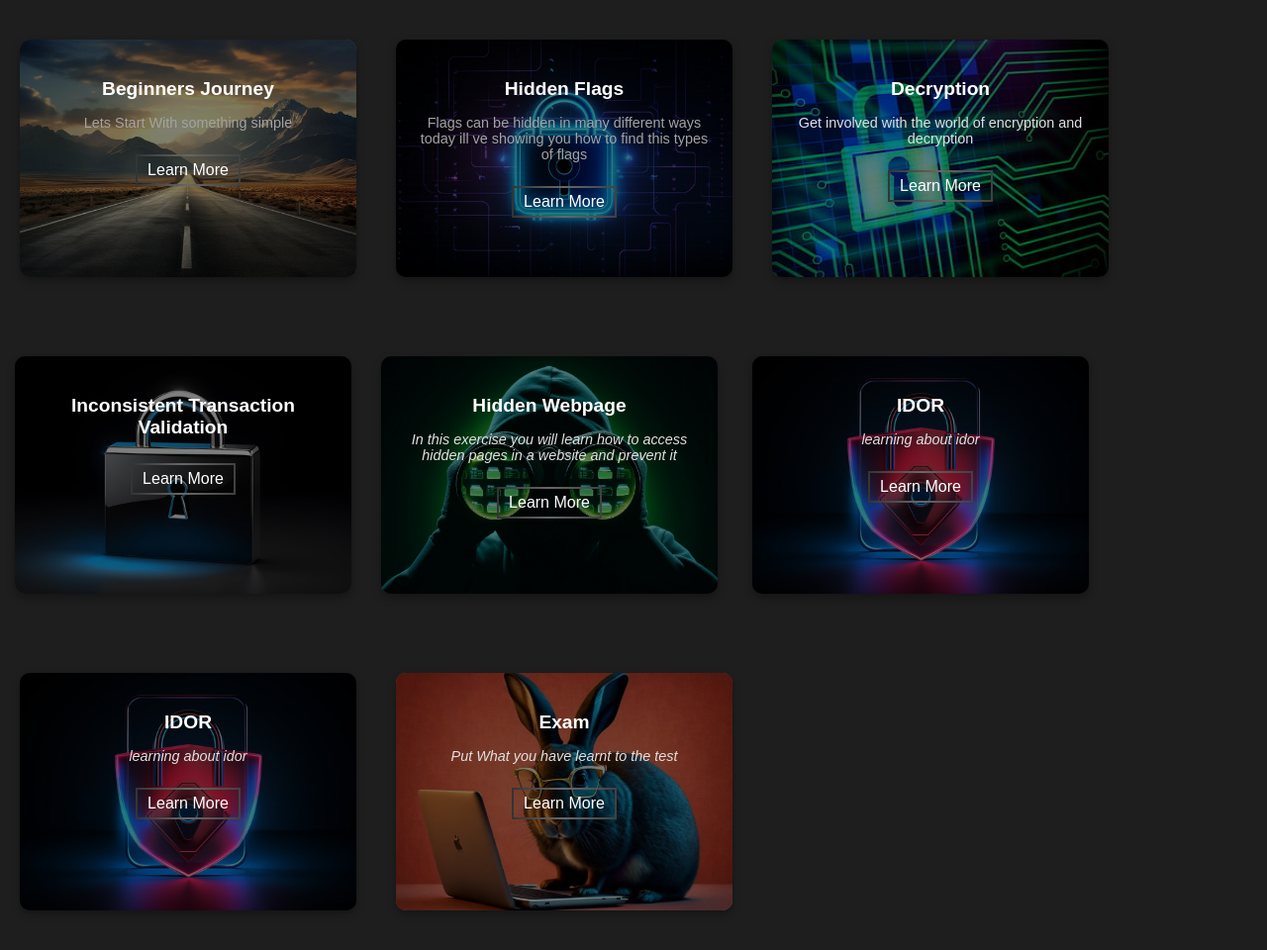
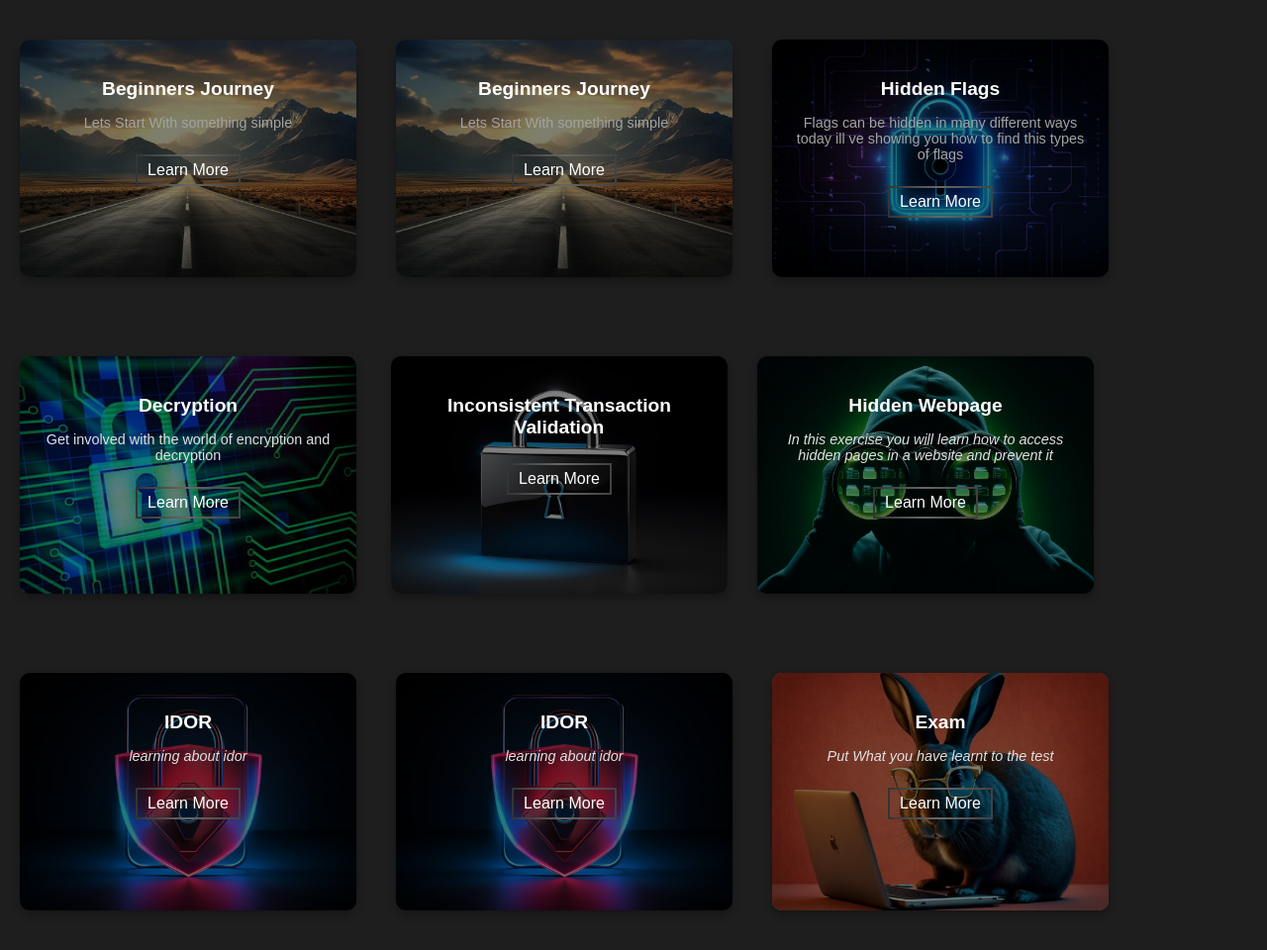
Before and after one commit to Victorydevlo/Flisk-Vulnerable-Website, a PHP site: page /components/simplehack.php in a window 1280 px wide. Shown: the part 48-1008 px from the top of the page at 99% size. Run offline with PHP 8.4, Linux system fonts and the light colour scheme; the visitor is signed in with stand-in values (Sample User, id 1).

Commit message:
added an extra section so the admin can add task from the website

```diff
--- a/components/simplehack.php
+++ b/components/simplehack.php
@@ -4,6 +4,7 @@ session_start();
 
 <!DOCTYPE html>
 <html lang="en">
+
 <head>
     <meta charset="UTF-8">
     <meta name="viewport" content="width=device-width, initial-scale=1.0">
@@ -101,6 +102,7 @@ session_start();
         }
     </style>
 </head>
+
 <body>
     <div class="navbar">
         <div class="logo">
@@ -114,9 +116,9 @@ session_start();
                 <div class="user-dropdown">
                     <button class="user-icon"><i class="fas fa-user-circle"></i></button>
                     <div class="dropdown-menu">
-                        <a href="profile.php"><i class="fas fa-user"></i> Profile</a>
-                        <a href="leaderboard.php"><i class="fas fa-trophy"></i> Leaderboard</a>
-                        <a href="logout.php" class="logout"><i class="fas fa-sign-out-alt"></i> Log Out</a>
+                        <a href="../profile.php"><i class="fas fa-user"></i> Profile</a>
+                        <a href="../leaderboard.php"><i class="fas fa-trophy"></i> Leaderboard</a>
+                        <a href="../userinfo/logout.php" class="logout"><i class="fas fa-sign-out-alt"></i> Log Out</a>
                     </div>
                 </div>
             <?php else: ?>
@@ -130,7 +132,28 @@ session_start();
         </div>
     </div>
 
+
+
     <div style="display: flex; flex-wrap: wrap; justify-content: left;">
+
+        <?php if (isset($_SESSION['is_admin']) && $_SESSION['is_admin'] == 1): ?>
+            <div style="text-align: center; padding: 40px 20px;">
+                <div
+                    style="position: relative; background: url('../images/start.jpg') center/cover; border-radius: 10px; padding: 20px; width: 300px; height: 200px; text-align: center; color: #fff; box-shadow: 0 4px 8px rgba(0, 0, 0, 0.3); overflow: hidden;">
+                    <div
+                        style="content: ''; position: absolute; top: 0; left: 0; width: 100%; height: 100%; background: rgba(0, 0, 0, 0.5); z-index: 1; border-radius: 10px;">
+                    </div>
+                    <div style="position: relative; z-index: 2;">
+                        <h3 style="margin-bottom: 10px; font-size: 1.2rem;">Beginners Journey</h3>
+                        <p style="font-size: 0.9rem; color:rgb(163, 163, 163);"> Lets Start With something simple
+                        </p>
+                        <a href="simple/start.php"
+                            style="display: inline-block; padding: 5px 10px; margin-top: 10px; color: #fff; text-decoration: none; border: 2px solid transparent; border-image: linear-gradient(90deg, rgb(52, 52, 52), rgb(103, 103, 103), rgb(65, 65, 65)); border-radius: 20px; border-image-slice: 1;">Learn
+                            More</a>
+                    </div>
+                </div>
+            </div>
+        <?php endif; ?>
         <div style="text-align: center; padding: 40px 20px;">
             <div
                 style="position: relative; background: url('../images/start.jpg') center/cover; border-radius: 10px; padding: 20px; width: 300px; height: 200px; text-align: center; color: #fff; box-shadow: 0 4px 8px rgba(0, 0, 0, 0.3); overflow: hidden;">
@@ -155,7 +178,8 @@ session_start();
                 </div>
                 <div style="position: relative; z-index: 2;">
                     <h3 style="margin-bottom: 10px; font-size: 1.2rem;">Hidden Flags</h3>
-                <p style="font-size: 0.9rem; color:rgb(163, 163, 163);">Flags can be hidden in many different ways today
+                    <p style="font-size: 0.9rem; color:rgb(163, 163, 163);">Flags can be hidden in many different ways
+                        today
                         ill ve showing you
                         how to find this types of flags
                     </p>
@@ -174,7 +198,8 @@ session_start();
                 </div>
                 <div style="position: relative; z-index: 2;">
                     <h3 style="margin-bottom: 10px; font-size: 1.2rem;">Decryption</h3>
-                <p style="font-size: 0.9rem; color: #e0e0e0;">Get involved with the world of encryption and decryption
+                    <p style="font-size: 0.9rem; color: #e0e0e0;">Get involved with the world of encryption and
+                        decryption
                     </p>
                     <a href="simple/decrypt.php"
                         style="display: inline-block; padding: 5px 10px; margin-top: 10px; color: #fff; text-decoration: none; border: 2px solid transparent; border-image: linear-gradient(90deg, rgb(52, 52, 52), rgb(103, 103, 103), rgb(65, 65, 65)); border-radius: 20px; border-image-slice: 1;">Learn
@@ -208,7 +233,8 @@ session_start();
                 </div>
                 <div style="position: relative; z-index: 2;">
                     <h3 style="margin-bottom: 10px; font-size: 1.2rem;">Hidden Webpage</h3>
-                <p style="font-size: 0.9rem; color: #e0e0e0;"><i>In this exercise you will learn how to access hidden pages
+                    <p style="font-size: 0.9rem; color: #e0e0e0;"><i>In this exercise you will learn how to access
+                            hidden pages
                             in a website and prevent it</i>
                     </p>
                     <a href="simple/hiddenweb.php"
```
Lines whose indentation alone changed are shown as unchanged.
